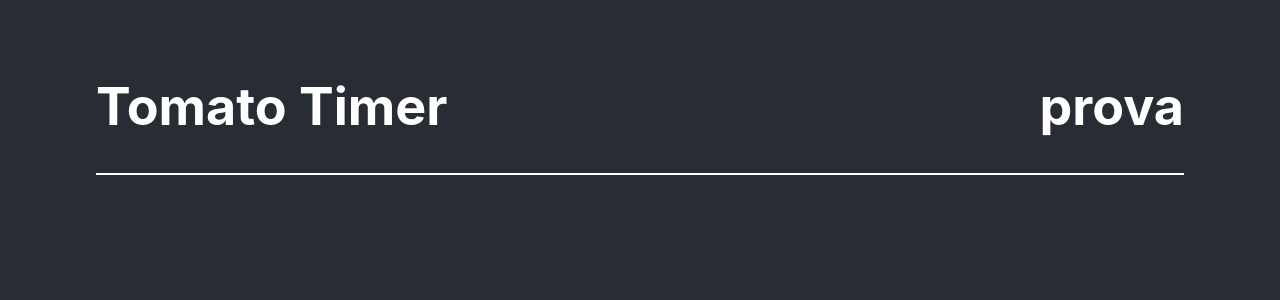
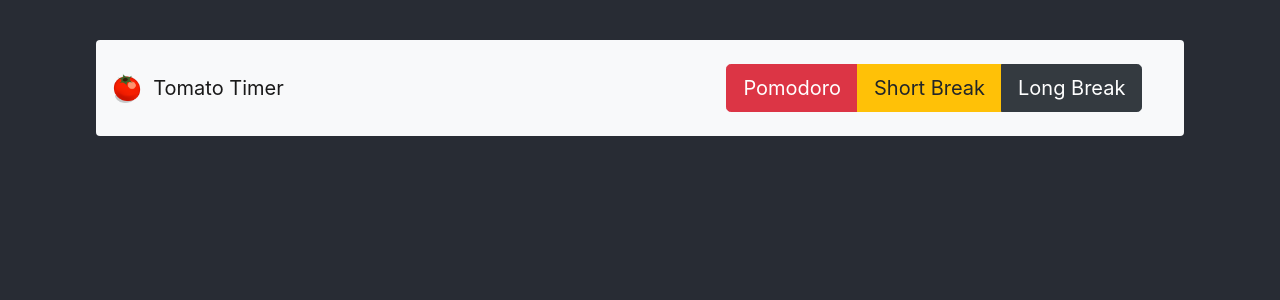
Before and after one commit to Tod-dev/tomato-timer, a React (Create React App) app: page / in a window 1280 px wide. Shown: the top 300 px of the page. Built offline with nearby package versions, Linux system fonts and the light colour scheme.

Commit message:
finished my navbar

```diff
--- a/src/index.js
+++ b/src/index.js
@@ -1,6 +1,8 @@
 import React from "react";
 import ReactDOM from "react-dom";
-import "./index.css";
 import App from "./App";
 
+import "bootstrap/dist/css/bootstrap.min.css";
+import "./index.css";
+
 ReactDOM.render(<App />, document.getElementById("root"));
--- a/src/page/Navigator/Navigator.css
+++ b/src/page/Navigator/Navigator.css
@@ -5,3 +5,14 @@
   border-bottom: 2px solid white;
   width: 85vw;
 }
+
+.myNavBar {
+  width: 85vw;
+}
+
+.bordo {
+  border: 1px solid black !important;
+}
+.extraMargin {
+  margin: 2vh 2vw;
+}
--- a/src/page/Navigator/Navigator.js
+++ b/src/page/Navigator/Navigator.js
@@ -1,13 +1,38 @@
 import React from "react";
 
 import "./Navigator.css";
+import tomato from "../../images/tomato.png";
+
+import { Navbar, Nav, Image, Button, ButtonGroup } from "react-bootstrap";
 
 const Navigator = () => {
   return (
-    <div className="Horizontal">
-      <h1>Tomato Timer</h1>
-      <h1>prova</h1>
-    </div>
+    <Navbar bg="light" expand="md" className="myNavBar rounded">
+      <Navbar.Brand href="#home">
+        <img
+          alt="That's a tomato"
+          src={tomato}
+          style={{ width: 30, height: 30 }}
+          className="d-inline-block align-top"
+        />{" "}
+        <Image />
+        {"  "}
+        Tomato Timer
+      </Navbar.Brand>
+      <Navbar.Toggle aria-controls="basic-navbar-nav" />
+      <Navbar.Collapse
+        id="basic-navbar-nav"
+        className="justify-content-end extraMargin"
+      >
+        <Nav>
+          <ButtonGroup size="lg">
+            <Button variant="danger">Pomodoro</Button>
+            <Button variant="warning">Short Break</Button>
+            <Button variant="dark">Long Break</Button>
+          </ButtonGroup>
+        </Nav>
+      </Navbar.Collapse>
+    </Navbar>
   );
 };
 
```
Also changed, not shown: src/images/tomato.png (added).
